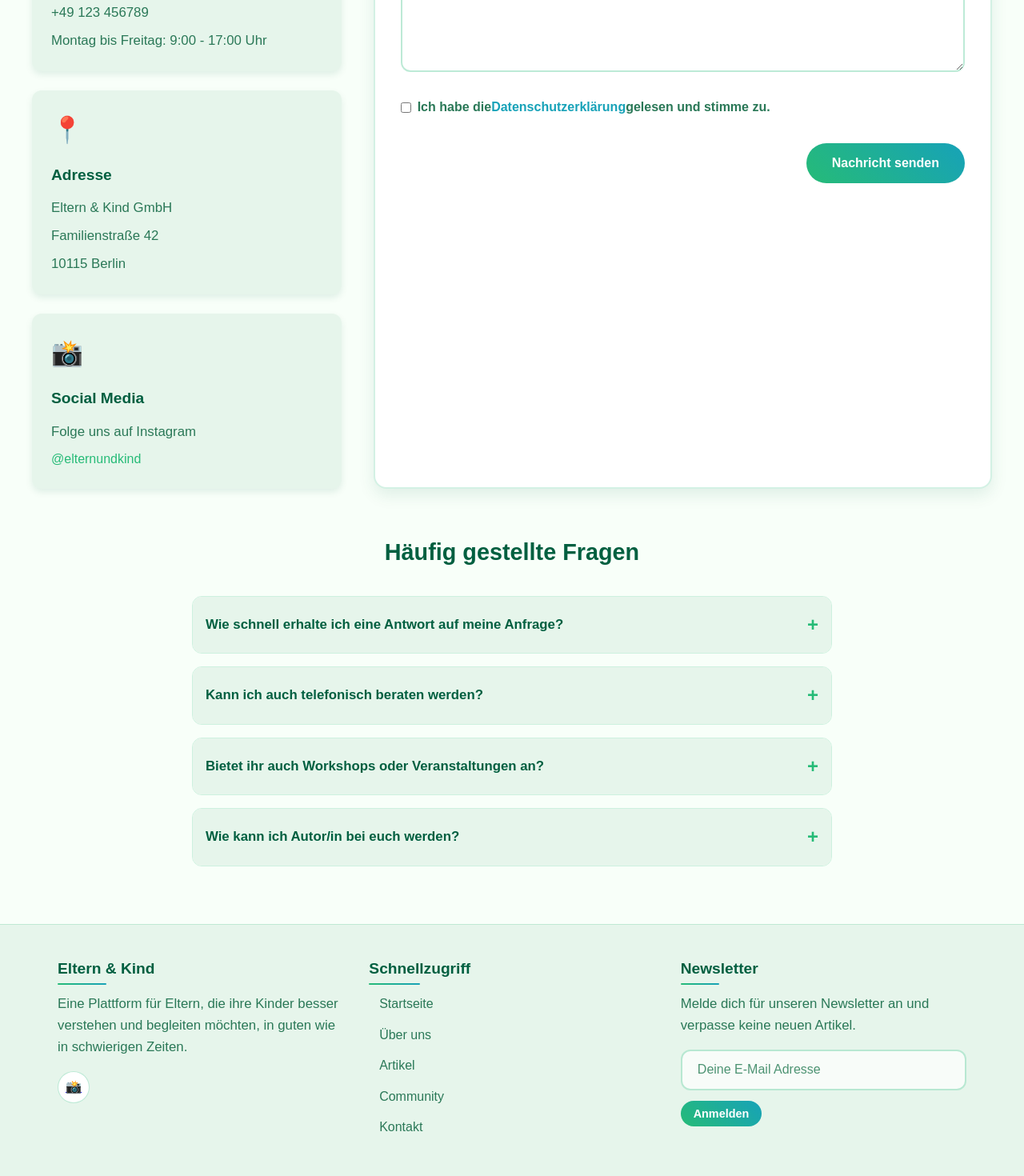
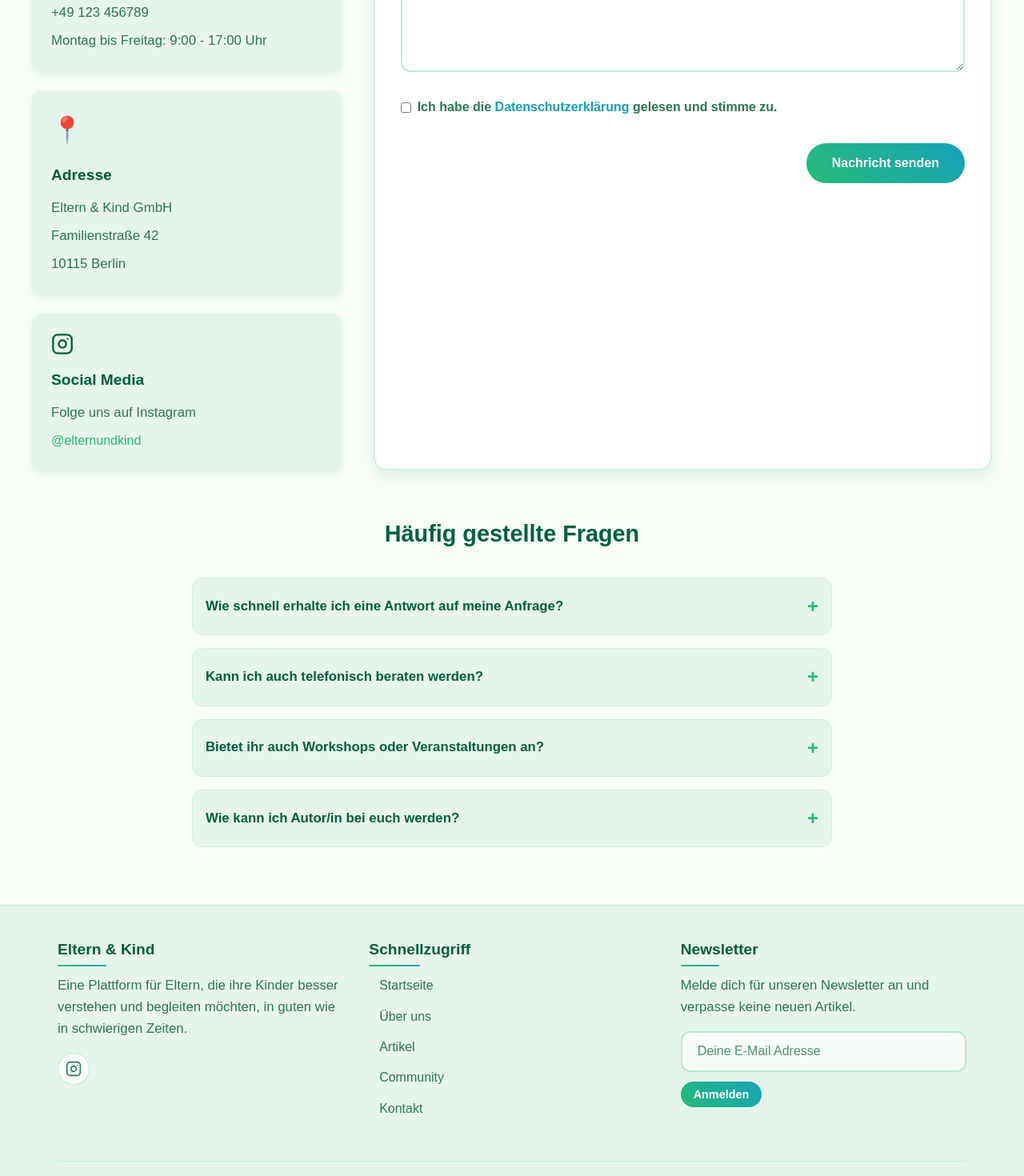
Before and after one commit to DoctorHinky/Final-Project-Frontend, a Vue app: page /contact in a window 1280 px wide. Shown: the part 740-2210 px from the top of the page at 80% size. Built offline with nearby package versions, Linux system fonts and the light colour scheme.

Commit message:
bug fixing Landing & ContactPage

```diff
--- a/src/components/layout/AppFooter.vue
+++ b/src/components/layout/AppFooter.vue
@@ -5,10 +5,16 @@
       <div class="footer-content">
         <div class="footer-section about">
           <h3>Eltern & Kind</h3>
-          <p>Eine Plattform für Eltern, die ihre Kinder besser verstehen und begleiten möchten, in guten wie in schwierigen Zeiten.</p>
+          <p>Eine Plattform für Eltern, die ihre Kinder besser verstehen und begleiten möchten, in guten wie in
+            schwierigen Zeiten.</p>
           <div class="social-icons">
             <a href="https://www.instagram.com" target="_blank" class="social-icon" title="Instagram">
-              <span>📸</span>
+              <!-- Direktes SVG Instagram-Icon -->
+              <svg xmlns="http://www.w3.org/2000/svg" width="20" height="20" viewBox="0 0 24 24" fill="none" stroke="currentColor" stroke-width="2" stroke-linecap="round" stroke-linejoin="round" class="instagram-icon">
+                <rect x="2" y="2" width="20" height="20" rx="5" ry="5"></rect>
+                <path d="M16 11.37A4 4 0 1 1 12.63 8 4 4 0 0 1 16 11.37z"></path>
+                <line x1="17.5" y1="6.5" x2="17.51" y2="6.5"></line>
+              </svg>
             </a>
           </div>
         </div>
@@ -187,7 +193,7 @@ export default defineComponent({
             width: 40px;
             height: 40px;
             border-radius: 50%;
-            transition: transform map.get(vars.$transitions, quick);
+            transition: all map.get(vars.$transitions, quick);
 
             @each $theme in ('light', 'dark') {
               .theme-#{$theme} & {
@@ -198,6 +204,15 @@ export default defineComponent({
                   transform: translateY(-4px);
                   @include mixins.glow('green', 'small', $theme);
                   border-color: mixins.theme-color($theme, accent-green);
+
+                  .instagram-icon {
+                    color: mixins.theme-color($theme, accent-green);
+                  }
+                }
+
+                .instagram-icon {
+                  color: mixins.theme-color($theme, text-secondary);
+                  transition: color map.get(vars.$transitions, quick);
                 }
               }
             }
@@ -226,7 +241,7 @@ export default defineComponent({
                 left: 0;
                 opacity: 0;
                 transition: opacity map.get(vars.$transitions, quick),
-                            transform map.get(vars.$transitions, quick);
+                  transform map.get(vars.$transitions, quick);
                 transform: translateX(-5px);
               }
 
--- a/src/components/layout/AppHeader.vue
+++ b/src/components/layout/AppHeader.vue
@@ -10,14 +10,8 @@
     </div>
 
     <nav class="nav-tabs">
-      <a
-        v-for="(tab, index) in tabs"
-        :key="index"
-        class="nav-tab"
-        :class="{ active: activeTab === index }"
-        @click="scrollToSection(tab.id, index)"
-        href="javascript:void(0);"
-      >
+      <a v-for="(tab, index) in tabs" :key="index" class="nav-tab" :class="{ active: activeTab === index }"
+        @click="scrollToSection(tab.id, index)" href="javascript:void(0);">
         {{ tab.name }}
       </a>
     </nav>
@@ -122,15 +116,18 @@ export default defineComponent({
   width: 100%;
   padding: map.get(vars.$spacing, m) 0;
   z-index: 1000;
-  height: 130px; /* Feste Höhe für den Header, konsistent mit dem Layout-Padding */
+  height: 130px;
+  /* Feste Höhe für den Header, konsistent mit dem Layout-Padding */
   display: flex;
   flex-direction: column;
   justify-content: space-between;
 
   @each $theme in ('light', 'dark') {
     .theme-#{$theme} & {
-      background-color: mixins.theme-color($theme, primary-bg); /* Hintergrund hinzufügen */
-      box-shadow: 0 2px 8px rgba(mixins.theme-color($theme, shadow-color), 0.1); /* Schatten für bessere Sichtbarkeit */
+      background-color: mixins.theme-color($theme, primary-bg);
+      /* Hintergrund hinzufügen */
+      box-shadow: 0 2px 8px rgba(mixins.theme-color($theme, shadow-color), 0.1);
+      /* Schatten für bessere Sichtbarkeit */
     }
   }
 
@@ -190,6 +187,7 @@ export default defineComponent({
   gap: map.get(vars.$spacing, m);
   margin-bottom: map.get(vars.$spacing, s);
 
+
   .nav-tab {
     position: relative;
     overflow: hidden;
@@ -200,6 +198,7 @@ export default defineComponent({
     cursor: pointer;
     background: transparent;
     text-decoration: none;
+    transition: all 0.3s;
 
     @each $theme in ('light', 'dark') {
       .theme-#{$theme} & {
@@ -219,12 +218,14 @@ export default defineComponent({
           transition: left map.get(vars.$transitions, slow);
         }
 
-        &:hover, &.active {
+        &:hover,
+        &.active {
           background: mixins.theme-gradient($theme, nav-active);
           color: white;
-          transform: translateY(-4px);
+          transform: scale(1.1);
           @include mixins.glow('green', 'medium', $theme);
           border-color: transparent;
+          transition: all 0.3s;
         }
 
         &:hover::before {
@@ -238,7 +239,8 @@ export default defineComponent({
 // Responsives Design für den Header
 @media (max-width: map.get(map.get(vars.$layout, breakpoints), tablet)) {
   .app-header {
-    height: auto; /* Flexible Höhe auf kleineren Bildschirmen */
+    height: auto;
+    /* Flexible Höhe auf kleineren Bildschirmen */
     padding-bottom: map.get(vars.$spacing, m);
 
     .header-top {
--- a/src/components/pages/LandingPage/CommunitySection.vue
+++ b/src/components/pages/LandingPage/CommunitySection.vue
@@ -3,8 +3,10 @@
     <h2>Familienstimmen unserer Community</h2>
 
     <div class="community-content">
-      <p>Erfahre, wie andere Familien von unserer Plattform profitieren. Wir sind stolz darauf, Eltern bei den täglichen Herausforderungen der Kindererziehung zu unterstützen.</p>
-      <p>Diese authentischen Bewertungen spiegeln die Erfahrungen echter Familien wider, die unsere Inhalte und Ratschläge in ihren Alltag integriert haben.</p>
+      <p>Erfahre, wie andere Familien von unserer Plattform profitieren. Wir sind stolz darauf, Eltern bei den täglichen
+        Herausforderungen der Kindererziehung zu unterstützen.</p>
+      <p>Diese authentischen Bewertungen spiegeln die Erfahrungen echter Familien wider, die unsere Inhalte und
+        Ratschläge in ihren Alltag integriert haben.</p>
     </div>
 
     <div class="testimonials">
@@ -17,7 +19,8 @@
           <span class="star">★</span>
         </div>
         <div class="testimonial-content">
-          <p class="quote">"Die Artikel über Trotzphasen haben mir geholfen, die Entwicklung meines zweijährigen Sohnes besser zu verstehen. Ich reagiere jetzt viel gelassener auf schwierige Situationen."</p>
+          <p class="quote">"Die Artikel über Trotzphasen haben mir geholfen, die Entwicklung meines zweijährigen Sohnes
+            besser zu verstehen. Ich reagiere jetzt viel gelassener auf schwierige Situationen."</p>
         </div>
         <div class="testimonial-author">
           <div class="author-avatar">👨‍👩‍👦</div>
@@ -37,7 +40,8 @@
           <span class="star">★</span>
         </div>
         <div class="testimonial-content">
-          <p class="quote">"Die Tipps zur Medienerziehung waren für uns ein Durchbruch. Wir haben klare Regeln etabliert und die Diskussionen über Bildschirmzeit sind deutlich weniger geworden."</p>
+          <p class="quote">"Die Tipps zur Medienerziehung waren für uns ein Durchbruch. Wir haben klare Regeln etabliert
+            und die Diskussionen über Bildschirmzeit sind deutlich weniger geworden."</p>
         </div>
         <div class="testimonial-author">
           <div class="author-avatar">👩‍👧‍👦</div>
@@ -57,7 +61,8 @@
           <span class="star half">★</span>
         </div>
         <div class="testimonial-content">
-          <p class="quote">"Als Vater eines Teenagers hatte ich oft das Gefühl, gegen Wände zu reden. Die Kommunikationstipps haben unsere Beziehung komplett verändert. Wir verstehen uns jetzt viel besser."</p>
+          <p class="quote">"Als Vater eines Teenagers hatte ich oft das Gefühl, gegen Wände zu reden. Die
+            Kommunikationstipps haben unsere Beziehung komplett verändert. Wir verstehen uns jetzt viel besser."</p>
         </div>
         <div class="testimonial-author">
           <div class="author-avatar">👨‍👧</div>
@@ -126,6 +131,7 @@ export default defineComponent({
       position: relative;
       display: flex;
       flex-direction: column;
+      transition: all 0.3s;
       height: 100%;
 
       @each $theme in ('light', 'dark') {
@@ -136,8 +142,8 @@ export default defineComponent({
           padding: map.get(vars.$spacing, xl);
           @include mixins.shadow('medium', $theme);
           transition: transform map.get(vars.$transitions, default),
-                    box-shadow map.get(vars.$transitions, default),
-                    border-color map.get(vars.$transitions, default);
+            box-shadow map.get(vars.$transitions, default),
+            border-color map.get(vars.$transitions, default);
 
           &::before {
             content: '';
@@ -149,15 +155,18 @@ export default defineComponent({
             z-index: 0;
             border-radius: map.get(map.get(vars.$layout, border-radius), large);
 
-            @if $theme == 'dark' {
+            @if $theme =='dark' {
               background: linear-gradient(135deg, rgba(255, 255, 255, 0.05), transparent);
-            } @else {
+            }
+
+            @else {
               background: linear-gradient(135deg, rgba(255, 255, 255, 0.5), transparent);
             }
           }
 
           &:hover {
-            transform: translateY(-8px);
+            transition: all 0.3s;
+            transform: scale(1.1);
             @include mixins.glow('green', 'medium', $theme);
             border-color: mixins.theme-color($theme, accent-green);
           }
@@ -214,7 +223,8 @@ export default defineComponent({
           position: relative;
           padding: 0 map.get(vars.$spacing, m);
 
-          &::before, &::after {
+          &::before,
+          &::after {
             font-size: 1.5rem;
             position: absolute;
 
@@ -294,11 +304,15 @@ export default defineComponent({
         &:nth-child(#{$i}) {
           @each $theme in ('light', 'dark') {
             .theme-#{$theme} & {
-              @if $i == 1 {
+              @if $i ==1 {
                 border-top: 4px solid mixins.theme-color($theme, accent-green);
-              } @else if $i == 2 {
+              }
+
+              @else if $i ==2 {
                 border-top: 4px solid mixins.theme-color($theme, accent-teal);
-              } @else if $i == 3 {
+              }
+
+              @else if $i ==3 {
                 border-top: 4px solid mixins.theme-color($theme, accent-lime);
               }
             }
--- a/src/components/pages/LandingPage/ContentBlocksSection.vue
+++ b/src/components/pages/LandingPage/ContentBlocksSection.vue
@@ -60,6 +60,8 @@ export default defineComponent({
       flex: 1;
       position: relative;
       overflow: hidden;
+      transition: all 0.3s;
+
 
       @each $theme in ('light', 'dark') {
         .theme-#{$theme} & {
@@ -92,7 +94,8 @@ export default defineComponent({
       }
 
       &:nth-child(1):hover {
-        transform: rotate(0deg) translateY(-10px);
+      transition: all 0.3s;
+      transform: rotate(0deg) translateY(-10px);
 
         @each $theme in ('light', 'dark') {
           .theme-#{$theme} & {
@@ -103,7 +106,8 @@ export default defineComponent({
       }
 
       &:nth-child(2):hover {
-        transform: rotate(0deg) translateY(-10px);
+      transition: all 0.3s;
+      transform: rotate(0deg) translateY(-10px);
 
         @each $theme in ('light', 'dark') {
           .theme-#{$theme} & {
--- a/src/components/pages/LandingPage/QuizSection.vue
+++ b/src/components/pages/LandingPage/QuizSection.vue
@@ -68,6 +68,18 @@ export default defineComponent({
     }
 
     .quiz-question {
+      position: relative;
+      /* Pseudo-Element für bessere Hover-Fläche */
+      &::before {
+        content: '';
+        position: absolute;
+        top: 0;
+        left: 0;
+        width: 100%;
+        height: 100%;
+        z-index: 1;
+      }
+
       @each $theme in ('light', 'dark') {
         .theme-#{$theme} & {
           background-color: mixins.theme-color($theme, secondary-bg);
@@ -75,17 +87,60 @@ export default defineComponent({
           border-radius: map-get(map-get(vars.$layout, border-radius), large);
           border: 2px solid mixins.theme-color($theme, border-light);
           @include mixins.shadow('medium', $theme);
-          transition: all map-get(vars.$transitions, default);
+          transition: all 0.4s ease-out;
         }
       }
 
-      &:hover {
-        transform: translateY(-8px) scale(1.02);
+      /* Verzögerung beim Verlassen des Hover-Zustands */
+      &:not(:hover) {
+        transition-delay: 0.1s;
+      }
+
+      /* Direktionale Hover-Effekte für jede Karte */
+      &:nth-child(1):hover {
+        /* Oben links - nach oben links verschieben */
+        transform: translate(-5px, -5px);
 
         @each $theme in ('light', 'dark') {
           .theme-#{$theme} & {
             @include mixins.glow('green', 'medium', $theme);
             border-color: mixins.theme-color($theme, accent-green);
+          }
+        }
+      }
+
+      &:nth-child(2):hover {
+        /* Oben rechts - nach oben rechts verschieben */
+        transform: translate(5px, -5px);
+
+        @each $theme in ('light', 'dark') {
+          .theme-#{$theme} & {
+            @include mixins.glow('teal', 'medium', $theme);
+            border-color: mixins.theme-color($theme, accent-teal);
+          }
+        }
+      }
+
+      &:nth-child(3):hover {
+        /* Unten links - nach unten links verschieben */
+        transform: translate(-5px, 5px);
+
+        @each $theme in ('light', 'dark') {
+          .theme-#{$theme} & {
+            @include mixins.glow('lime', 'medium', $theme);
+            border-color: mixins.theme-color($theme, accent-lime);
+          }
+        }
+      }
+
+      &:nth-child(4):hover {
+        /* Unten rechts - nach unten rechts verschieben */
+        transform: translate(5px, 5px);
+
+        @each $theme in ('light', 'dark') {
+          .theme-#{$theme} & {
+            @include mixins.glow('yellow', 'medium', $theme);
+            border-color: mixins.theme-color($theme, accent-yellow);
           }
         }
       }
@@ -112,6 +167,8 @@ export default defineComponent({
         font-size: map-get(map-get(vars.$fonts, sizes), medium);
         margin-bottom: map-get(vars.$spacing, l);
         line-height: 1.8;
+        position: relative;
+        z-index: 2; /* Über dem Pseudo-Element */
 
         &:last-child {
           margin-bottom: 0;
@@ -120,6 +177,8 @@ export default defineComponent({
 
       .options {
         font-size: map-get(map-get(vars.$fonts, sizes), base);
+        position: relative;
+        z-index: 2; /* Über dem Pseudo-Element */
 
         @each $theme in ('light', 'dark') {
           .theme-#{$theme} & {
--- a/src/components/pages/LandingPage/SubscriptionSection.vue
+++ b/src/components/pages/LandingPage/SubscriptionSection.vue
@@ -81,6 +81,7 @@ export default defineComponent({
     }
 
     .subscription-info, .form-container {
+      transition: all 0.3s;
       position: relative;
 
       @each $theme in ('light', 'dark') {
@@ -95,7 +96,8 @@ export default defineComponent({
       }
 
       &:hover {
-        transform: translateY(-5px);
+      transition: all 0.3s;
+      transform: scale(1.02);
       }
     }
 
--- a/src/pages/Contact.vue
+++ b/src/pages/Contact.vue
@@ -29,7 +29,16 @@
         </div>
 
         <div class="info-card">
-          <div class="icon">📸</div>
+          <div class="icon">
+            <!-- SVG Instagram-Icon anstelle des Emojis -->
+            <svg xmlns="http://www.w3.org/2000/svg" width="28" height="28" viewBox="0 0 24 24" fill="none"
+              stroke="currentColor" stroke-width="2" stroke-linecap="round" stroke-linejoin="round"
+              class="instagram-icon">
+              <rect x="2" y="2" width="20" height="20" rx="5" ry="5"></rect>
+              <path d="M16 11.37A4 4 0 1 1 12.63 8 4 4 0 0 1 16 11.37z"></path>
+              <line x1="17.5" y1="6.5" x2="17.51" y2="6.5"></line>
+            </svg>
+          </div>
           <h2>Social Media</h2>
           <p>Folge uns auf Instagram</p>
           <a href="https://www.instagram.com" target="_blank" class="social-link">@elternundkind</a>
@@ -63,7 +72,7 @@
             <label class="checkbox-container">
               <input type="checkbox" v-model="formData.privacy" required />
               <span class="checkmark"></span>
-              Ich habe die <router-link to="/datenschutz">Datenschutzerklärung</router-link> gelesen und stimme zu.
+              <span class="Checkbox-Text">Ich habe die <router-link to="/datenschutz">Datenschutzerklärung</router-link> gelesen und stimme zu.</span>
             </label>
           </div>
 
@@ -137,8 +146,17 @@ export default defineComponent({
       }
     ]);
 
+    // Modifizierte toggleFaq-Funktion für Accordion-Verhalten
     const toggleFaq = (index: number) => {
-      faqs.value[index].isOpen = !faqs.value[index].isOpen;
+      // Wenn das Element bereits geöffnet ist, schließe es
+      if (faqs.value[index].isOpen) {
+        faqs.value[index].isOpen = false;
+      } else {
+        // Schließe alle FAQs
+        faqs.value.forEach((faq, i) => {
+          faq.isOpen = i === index;
+        });
+      }
     };
 
     return {
@@ -225,6 +243,16 @@ export default defineComponent({
       .icon {
         font-size: 2rem;
         margin-bottom: map.get(vars.$spacing, m);
+        display: flex;
+        align-items: center;
+
+        .instagram-icon {
+          @each $theme in ('light', 'dark') {
+            .theme-#{$theme} & {
+              color: mixins.theme-color($theme, text-primary);
+            }
+          }
+        }
       }
 
       h2 {
@@ -303,7 +331,11 @@ export default defineComponent({
       gap: map.get(vars.$spacing, l);
 
       .form-group {
-        &:nth-child(3), &:nth-child(4), &:nth-child(5), &:last-child {
+
+        &:nth-child(3),
+        &:nth-child(4),
+        &:nth-child(5),
+        &:last-child {
           grid-column: 1 / -1;
         }
 
@@ -319,7 +351,8 @@ export default defineComponent({
           }
         }
 
-        input, textarea {
+        input,
+        textarea {
           width: 100%;
           padding: map.get(vars.$spacing, m);
 
@@ -370,7 +403,7 @@ export default defineComponent({
         font-weight: map.get(map.get(vars.$fonts, weights), bold);
         font-size: map.get(map.get(vars.$fonts, sizes), medium);
         transition: transform map.get(vars.$transitions, default),
-                   box-shadow map.get(vars.$transitions, default);
+          box-shadow map.get(vars.$transitions, default);
 
         @each $theme in ('light', 'dark') {
           .theme-#{$theme} & {
@@ -418,10 +451,15 @@ export default defineComponent({
         align-items: center;
         padding: map.get(vars.$spacing, m);
         cursor: pointer;
+        transition: background-color 0.3s ease;
 
         @each $theme in ('light', 'dark') {
           .theme-#{$theme} & {
             background-color: mixins.theme-color($theme, secondary-bg);
+
+            &:hover {
+              background-color: mixins.theme-color($theme, hover-bg);
+            }
           }
         }
 
@@ -440,6 +478,7 @@ export default defineComponent({
         .toggle-icon {
           font-size: 1.5rem;
           font-weight: bold;
+          transition: transform 0.3s ease;
 
           @each $theme in ('light', 'dark') {
             .theme-#{$theme} & {
@@ -451,6 +490,7 @@ export default defineComponent({
 
       .faq-answer {
         padding: map.get(vars.$spacing, m);
+        transition: all 0.3s ease-in-out;
 
         @each $theme in ('light', 'dark') {
           .theme-#{$theme} & {
```
